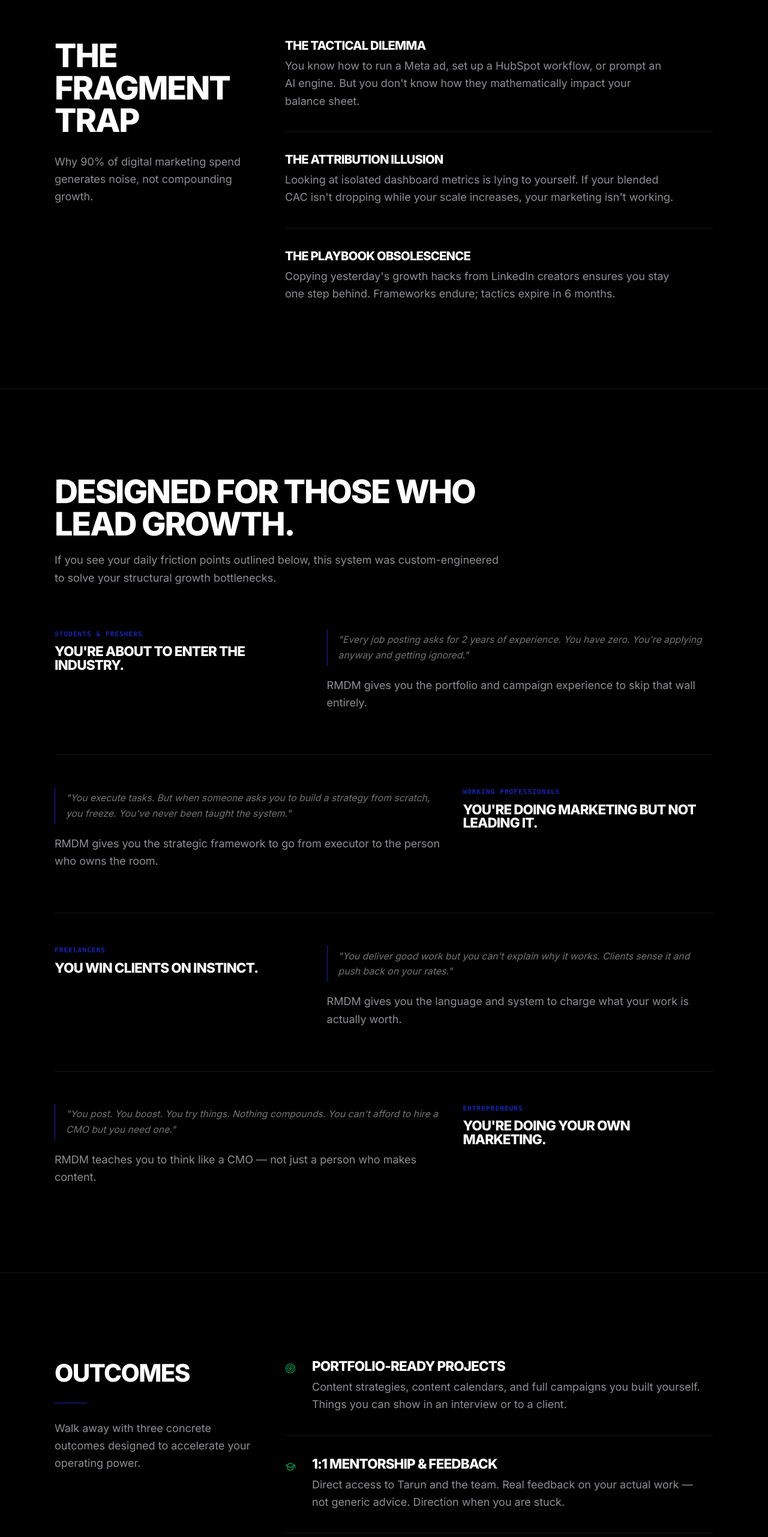
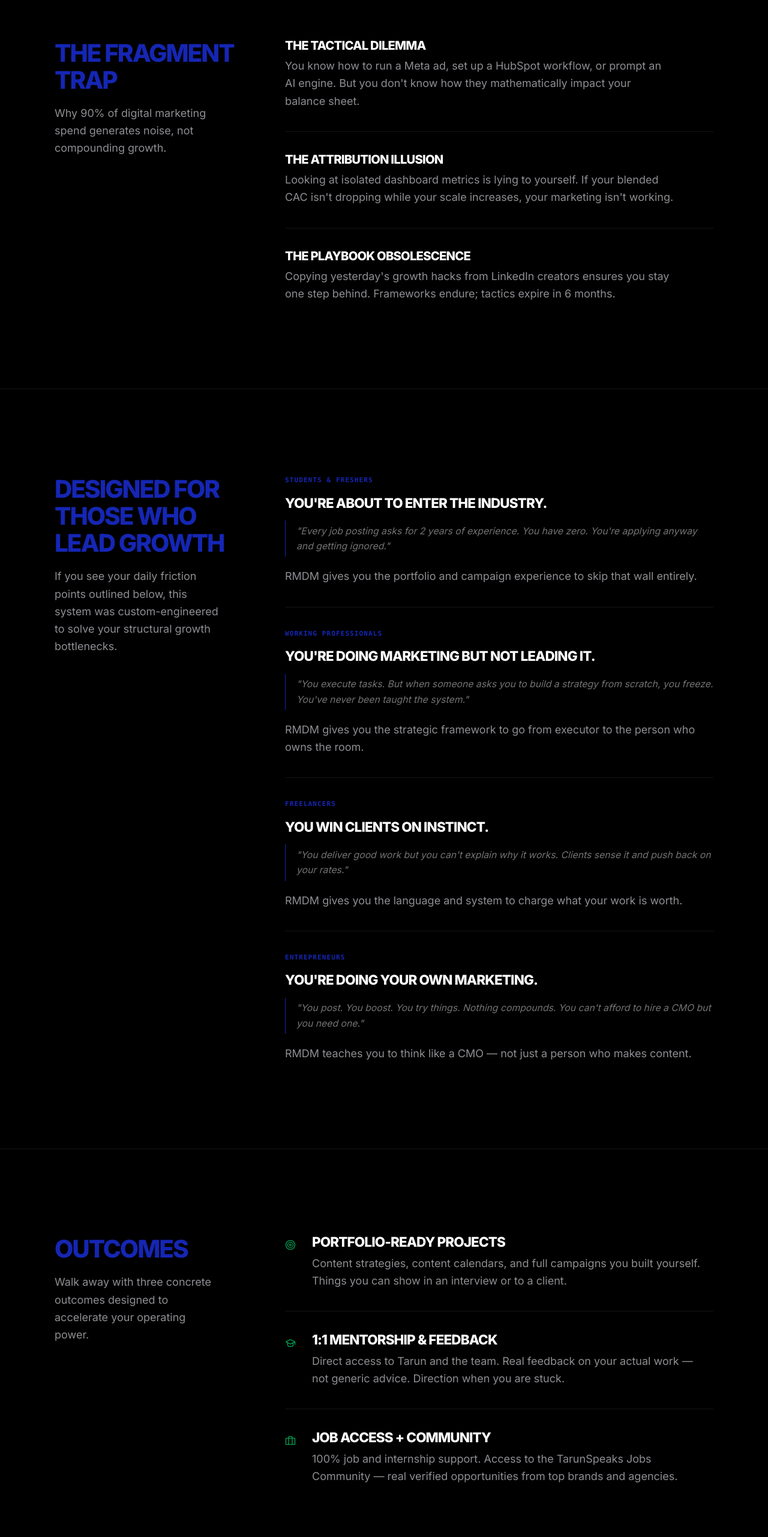
Before and after one commit to RevanthTadavarthi/tarunspeaks-landing, a Next.js app: page / in a window 1280 px wide. Shown: the part 1145-3708 px from the top of the page at 60% size. Built offline with nearby package versions, Linux system fonts and the light colour scheme.

Commit message:
design: implement premium sticky left column layout system - brand blue heading overrides

```diff
--- a/components/Curriculum.tsx
+++ b/components/Curriculum.tsx
@@ -38,15 +38,18 @@ export default function Curriculum({ id }: CurriculumProps) {
       id={id || "curriculum"}
       className={`w-full border-b border-[#141414] py-24 md:py-32 bg-black reveal ${isVisible ? 'show' : ''}`}
     >
-      <div className="max-w-5xl mx-auto px-6 grid grid-cols-1 md:grid-cols-3 gap-12 w-full">
+      <div className="max-w-5xl mx-auto px-6 grid grid-cols-1 md:grid-cols-3 gap-12 w-full items-start">
         {/* Left Grid Matrix Column */}
         <div className="md:col-span-1">
-          <h2 className="text-2xl md:text-4xl font-extrabold tracking-[-0.04em] leading-[1.0] text-white uppercase">
-            System Archetype
-          </h2>
-          <p className="text-[#8e8e93] text-base leading-relaxed mt-6">
-            4 Modules. Deep execution. Zero high-level fluff.
-          </p>
+          {/* The Pinned Sticky Container */}
+          <div className="sticky top-24 self-start space-y-4">
+            <h2 className="text-2xl md:text-4xl font-extrabold tracking-tighter uppercase text-[#1526b4] leading-[1.05]">
+              System Archetype
+            </h2>
+            <p className="text-base font-normal leading-relaxed text-[#8e8e93] max-w-[280px]">
+              4 Modules. Deep execution. Zero high-level fluff.
+            </p>
+          </div>
         </div>
 
         {/* Right Grid Matrix Column */}
--- a/components/FAQ.tsx
+++ b/components/FAQ.tsx
@@ -47,15 +47,18 @@ export default function FAQ({ id }: FAQProps) {
       id={id || "faq"}
       className="w-full border-b border-[#141414] py-24 md:py-32 bg-black"
     >
-      <div className="max-w-5xl mx-auto px-6 grid grid-cols-1 md:grid-cols-3 gap-12 w-full">
+      <div className="max-w-5xl mx-auto px-6 grid grid-cols-1 md:grid-cols-3 gap-12 w-full items-start">
         {/* Left Grid Matrix Column */}
         <div className="md:col-span-1">
-          <h2 className="text-2xl md:text-4xl font-extrabold tracking-[-0.04em] leading-[1.0] text-white uppercase">
-            Questions
-          </h2>
-          <p className="text-[#8e8e93] text-base leading-relaxed mt-6">
-            Everything you need to know about the admission process, program format, and scholarship pathways.
-          </p>
+          {/* The Pinned Sticky Container */}
+          <div className="sticky top-24 self-start space-y-4">
+            <h2 className="text-2xl md:text-4xl font-extrabold tracking-tighter uppercase text-[#1526b4] leading-[1.05]">
+              Questions
+            </h2>
+            <p className="text-base font-normal leading-relaxed text-[#8e8e93] max-w-[280px]">
+              Everything you need to know about the admission process, program format, and scholarship pathways.
+            </p>
+          </div>
         </div>
 
         {/* Right Grid Matrix Column */}
--- a/components/ProblemSection.tsx
+++ b/components/ProblemSection.tsx
@@ -25,15 +25,18 @@ export default function ProblemSection() {
       ref={ref}
       className={`w-full border-b border-[#141414] py-24 md:py-32 bg-black reveal ${isVisible ? 'show' : ''}`}
     >
-      <div className="max-w-5xl mx-auto px-6 grid grid-cols-1 md:grid-cols-3 gap-12 w-full">
+      <div className="max-w-5xl mx-auto px-6 grid grid-cols-1 md:grid-cols-3 gap-12 w-full items-start">
         {/* Left Grid Matrix Column */}
         <div className="md:col-span-1">
-          <h2 className="text-3xl md:text-5xl font-extrabold tracking-[-0.04em] leading-[1.0] text-white uppercase">
-            The Fragment Trap
-          </h2>
-          <p className="text-[#8e8e93] text-base leading-relaxed mt-6">
-            Why 90% of digital marketing spend generates noise, not compounding growth.
-          </p>
+          {/* The Pinned Sticky Container */}
+          <div className="sticky top-24 self-start space-y-4">
+            <h2 className="text-2xl md:text-4xl font-extrabold tracking-tighter uppercase text-[#1526b4] leading-[1.05]">
+              The Fragment Trap
+            </h2>
+            <p className="text-base font-normal leading-relaxed text-[#8e8e93] max-w-[280px]">
+              Why 90% of digital marketing spend generates noise, not compounding growth.
+            </p>
+          </div>
         </div>
 
         {/* Right Grid Matrix Column */}
--- a/components/WhatYoullGetCards.tsx
+++ b/components/WhatYoullGetCards.tsx
@@ -49,16 +49,18 @@ export default function WhatYoullGetCards({ id }: WhatYoullGetCardsProps) {
       ref={ref}
       className={`w-full border-b border-[#141414] py-24 md:py-32 bg-black reveal ${isVisible ? 'show' : ''}`}
     >
-      <div className="max-w-5xl mx-auto px-6 grid grid-cols-1 md:grid-cols-3 gap-12 w-full">
+      <div className="max-w-5xl mx-auto px-6 grid grid-cols-1 md:grid-cols-3 gap-12 w-full items-start">
         {/* Left Column: Stark & Elegant */}
         <div className="md:col-span-1">
-          <h2 className="text-2xl md:text-4xl font-extrabold tracking-[-0.04em] leading-[1.0] text-white uppercase">
-            Outcomes
-          </h2>
-          <div className="h-[1px] w-12 bg-[#1526b4] my-6"></div>
-          <p className="text-[#8e8e93] text-base leading-relaxed">
-            Walk away with three concrete outcomes designed to accelerate your operating power.
-          </p>
+          {/* The Pinned Sticky Container */}
+          <div className="sticky top-24 self-start space-y-4">
+            <h2 className="text-2xl md:text-4xl font-extrabold tracking-tighter uppercase text-[#1526b4] leading-[1.05]">
+              Outcomes
+            </h2>
+            <p className="text-base font-normal leading-relaxed text-[#8e8e93] max-w-[280px]">
+              Walk away with three concrete outcomes designed to accelerate your operating power.
+            </p>
+          </div>
         </div>
 
         {/* Right Column: Clean wide stacked list */}
--- a/components/WhoIsItFor.tsx
+++ b/components/WhoIsItFor.tsx
@@ -26,7 +26,7 @@ export default function WhoIsItFor({ id }: WhoIsItForProps) {
       label: "Freelancers",
       title: "You win clients on instinct.",
       empathy: "You deliver good work but you can't explain why it works. Clients sense it and push back on your rates.",
-      pivot: "RMDM gives you the language and system to charge what your work is actually worth.",
+      pivot: "RMDM gives you the language and system to charge what your work is worth.",
     },
     {
       label: "Entrepreneurs",
@@ -42,38 +42,33 @@ export default function WhoIsItFor({ id }: WhoIsItForProps) {
       ref={ref}
       className={`w-full border-b border-[#141414] py-24 md:py-32 bg-black reveal ${isVisible ? 'show' : ''}`}
     >
-      <div className="max-w-5xl mx-auto px-6 w-full">
-        {/* Stark & Elegant Intro Header */}
-        <div className="mb-16 max-w-2xl">
-          <h2 className="text-3xl md:text-5xl font-extrabold tracking-[-0.04em] leading-[1.0] text-white uppercase">
-            Designed for those who lead growth.
+      <div className="max-w-5xl mx-auto px-6 grid grid-cols-1 md:grid-cols-3 gap-12 w-full items-start">
+        {/* Left Grid Matrix Column */}
+        <div className="md:col-span-1">
+          {/* The Pinned Sticky Container */}
+          <div className="sticky top-24 self-start space-y-4">
+            <h2 className="text-2xl md:text-4xl font-extrabold tracking-tighter uppercase text-[#1526b4] leading-[1.05]">
+              Designed for those who lead growth
             </h2>
-          <p className="text-[#8e8e93] text-base leading-relaxed mt-4">
+            <p className="text-base font-normal leading-relaxed text-[#8e8e93] max-w-[280px]">
               If you see your daily friction points outlined below, this system was custom-engineered to solve your structural growth bottlenecks.
             </p>
           </div>
+        </div>
 
-        {/* Staggered Asymmetric Rows */}
-        <div className="space-y-16">
-          {personas.map((persona, index) => {
-            const isEven = index % 2 === 0;
-            return (
+        {/* Right Grid Matrix Column */}
+        <div className="md:col-span-2 flex flex-col justify-start divide-y divide-[#141414]">
+          {personas.map((persona, index) => (
             <div
               key={index}
-                className="grid grid-cols-1 md:grid-cols-5 gap-8 items-start pt-12 border-t border-[#141414] first:pt-0 first:border-t-0"
+              className="py-8 first:pt-0 last:pb-0 space-y-4"
             >
-                {/* Asymmetric Label column */}
-                <div className={`md:col-span-2 ${isEven ? "md:order-1" : "md:order-2"}`}>
-                  <div className="text-[#1526b4] text-[11px] font-mono uppercase font-bold tracking-widest mb-2">
+              <div className="text-[#1526b4] text-[11px] font-mono uppercase font-bold tracking-widest">
                 {persona.label}
               </div>
               <h3 className="text-xl font-extrabold text-white tracking-[-0.04em] leading-[1.0] uppercase">
                 {persona.title}
               </h3>
-                </div>
-
-                {/* Asymmetric Detail column */}
-                <div className={`md:col-span-3 ${isEven ? "md:order-2" : "md:order-1"} space-y-4`}>
               <div className="border-l border-[#1526b4] pl-4 py-1">
                 <p className="italic text-white/45 text-sm leading-relaxed">
                   "{persona.empathy}"
@@ -83,9 +78,7 @@ export default function WhoIsItFor({ id }: WhoIsItForProps) {
                 {persona.pivot}
               </p>
             </div>
-              </div>
-            );
-          })}
+          ))}
         </div>
       </div>
     </section>
```
Lines whose indentation alone changed are shown as unchanged.
